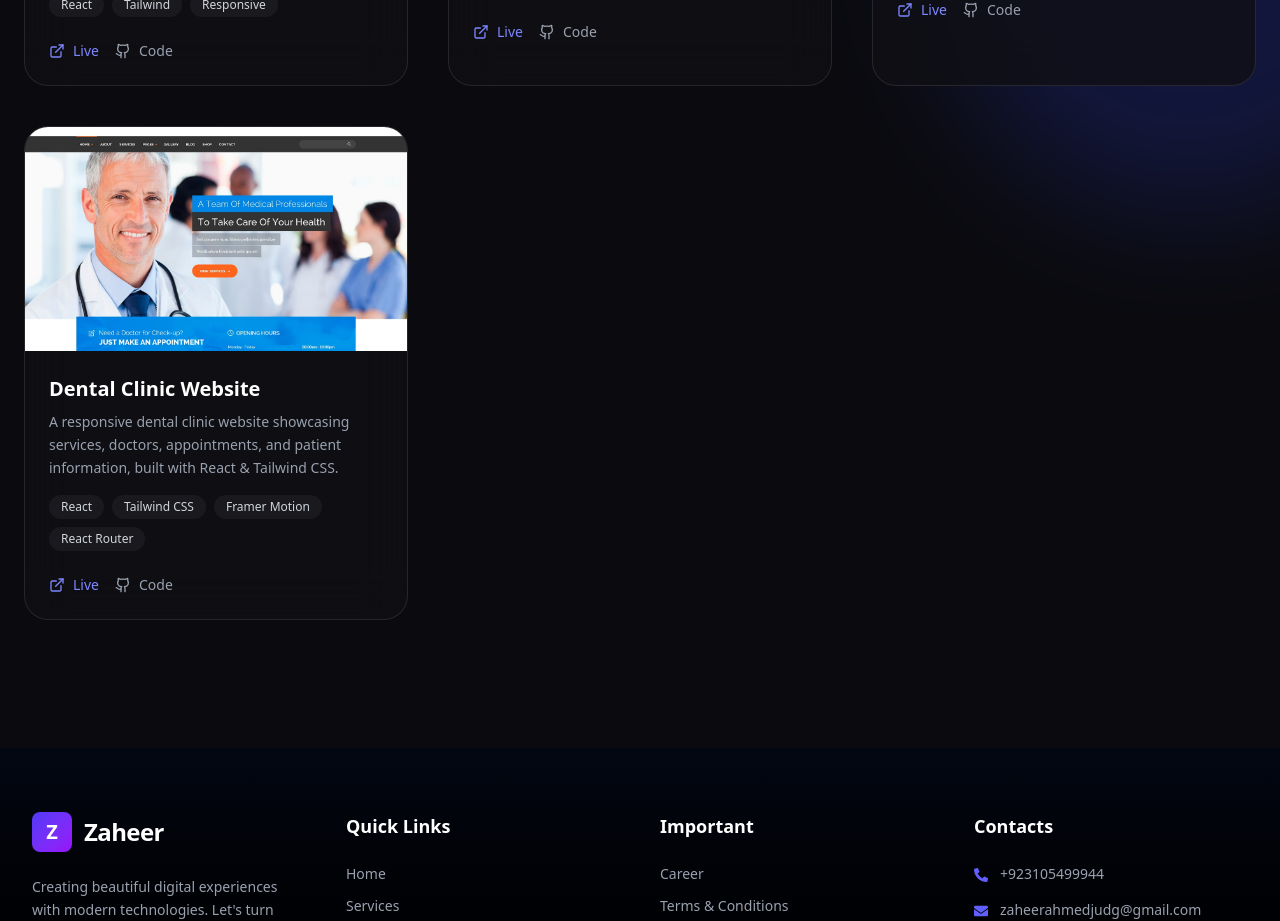
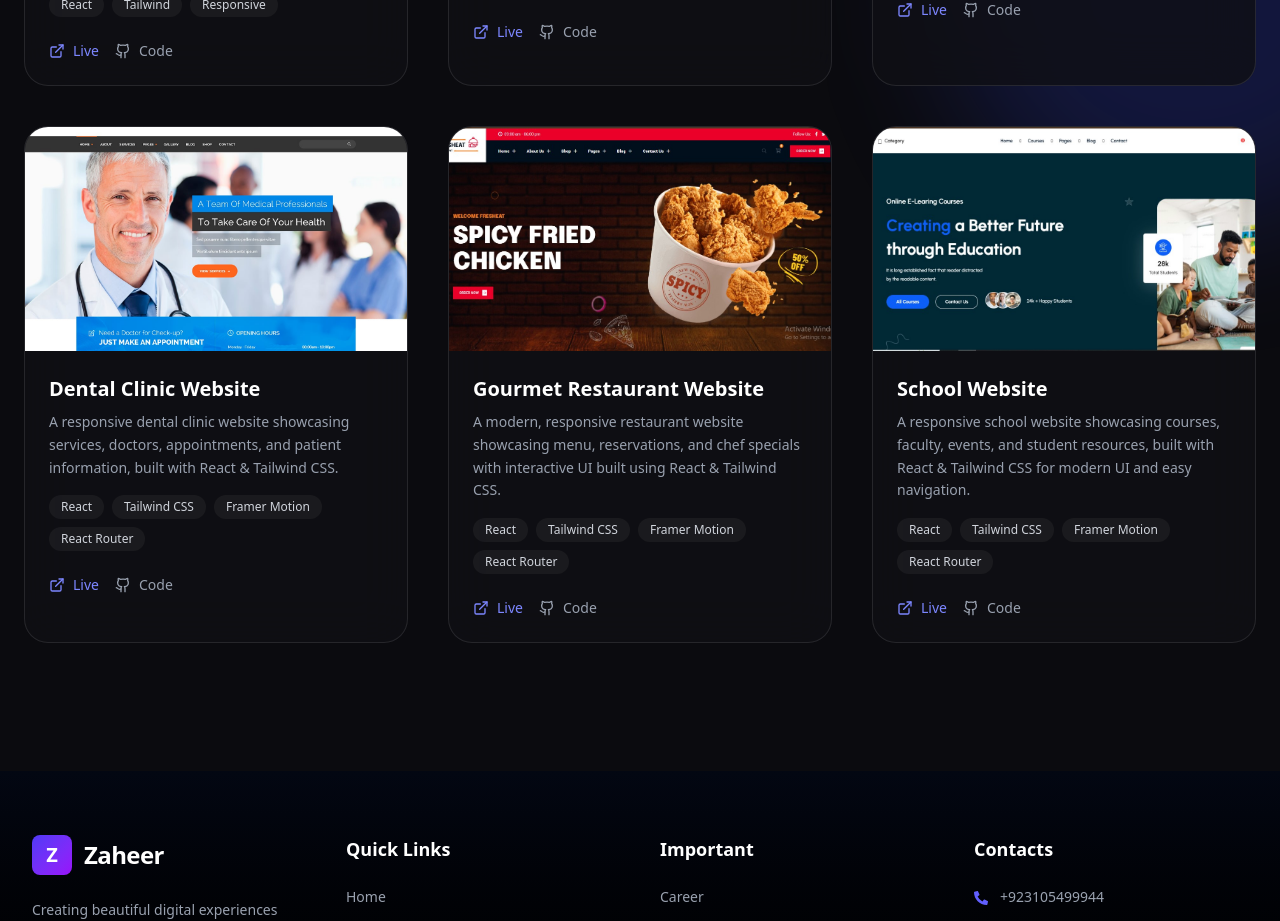
Before and after one commit to zaheerahmadz/Portfolio, a React (Vite) app: page /projects in a window 1280 px wide. Shown: the part 1400-2321 px from the top of the page. Built offline with nearby package versions, Linux system fonts and the light colour scheme.

Commit message:
Projects completed

```diff
--- a/src/constant/projectsData.js
+++ b/src/constant/projectsData.js
@@ -71,6 +71,26 @@ const projects = [
     github: "https://meditics.temptics.com/?storefront=envato-elements",
     featured: false,
   },
+  {
+    id: 8,
+    title: "Gourmet Restaurant Website",
+    desc: "A modern, responsive restaurant website showcasing menu, reservations, and chef specials with interactive UI built using React & Tailwind CSS.",
+    tech: ["React", "Tailwind CSS", "Framer Motion", "React Router"],
+    image: "/images/resturent.jpg",
+    live: "https://gramentheme.com/html/fresheat/?storefront=envato-elements",
+    github: "https://gramentheme.com/html/fresheat/?storefront=envato-elements",
+    featured: false,
+  },
+  {
+    id: 9,
+    title: "School Website",
+    desc: "A responsive school website showcasing courses, faculty, events, and student resources, built with React & Tailwind CSS for modern UI and easy navigation.",
+    tech: ["React", "Tailwind CSS", "Framer Motion", "React Router"],
+    image: "/images/school.jpg",
+    live: "https://edumon-nextjs.vercel.app/?storefront=envato-elements",
+    github: "https://edumon-nextjs.vercel.app/?storefront=envato-elements",
+    featured: false,
+  },
 ];
 
 export default projects;
```
Also changed, not shown: public/images/resturent.jpg (added), public/images/school.jpg (added).
